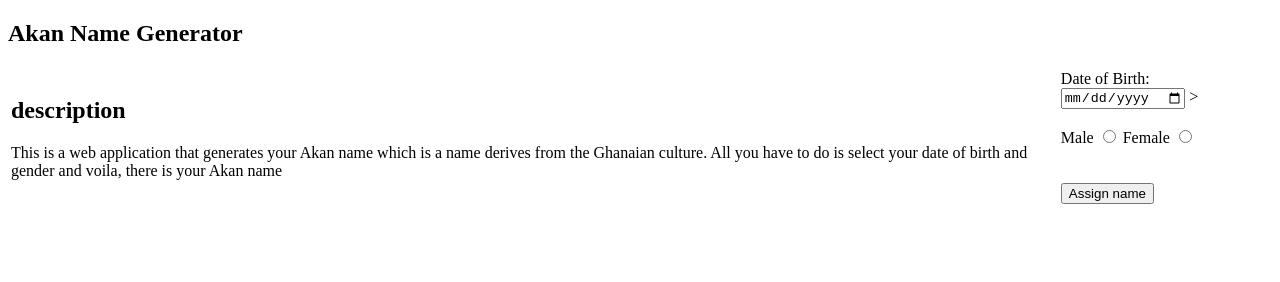
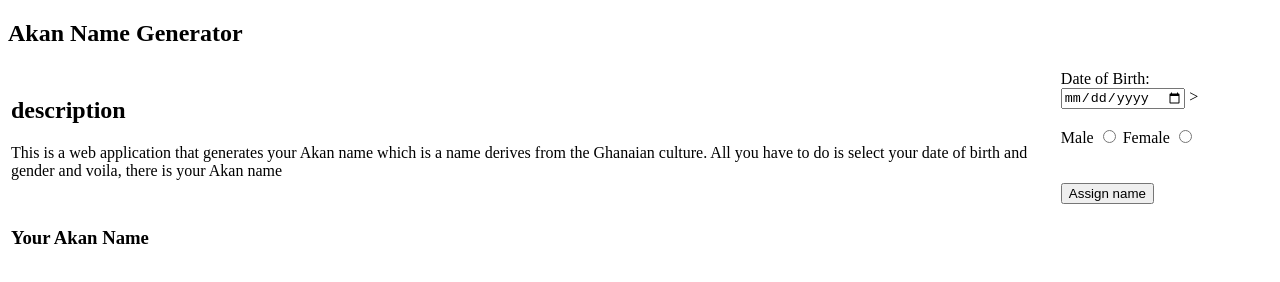
Before and after one commit to JacklineMM/Akan-Name-Generator, a plain HTML site: page index.html in a window 1280 px wide. Drawn offline with Linux system fonts and the light colour scheme.

Commit message:
added the response section

```diff
--- a/index.html
+++ b/index.html
@@ -35,6 +35,13 @@
                     </div>
                 </td>
             </tr>
+            <tr>
+                <td>
+                    <div id="akan-name">
+                        <h3>Your Akan Name</h3>
+                    </div>
+                </td>
+            </tr>
         </table>
 
 
```
